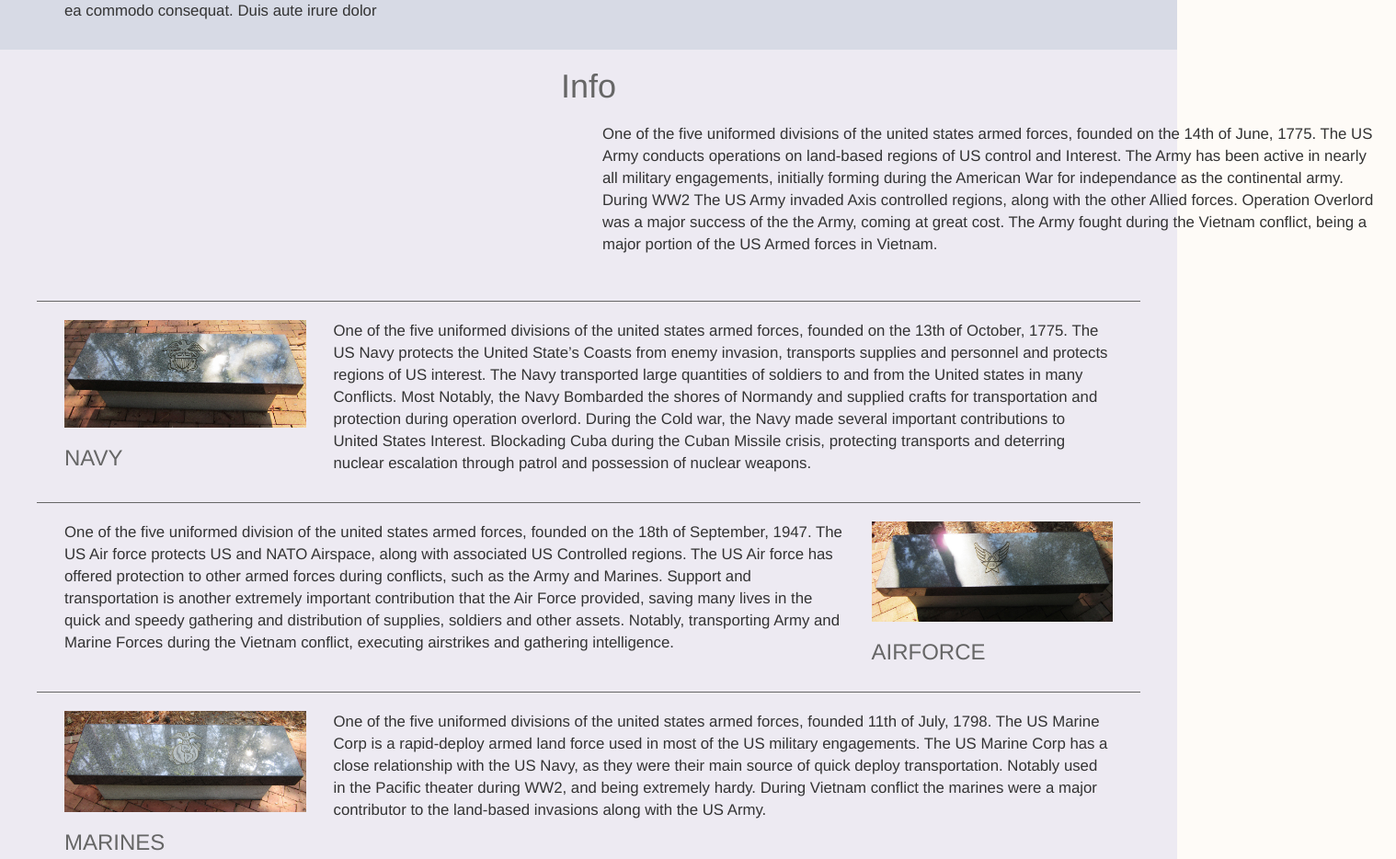
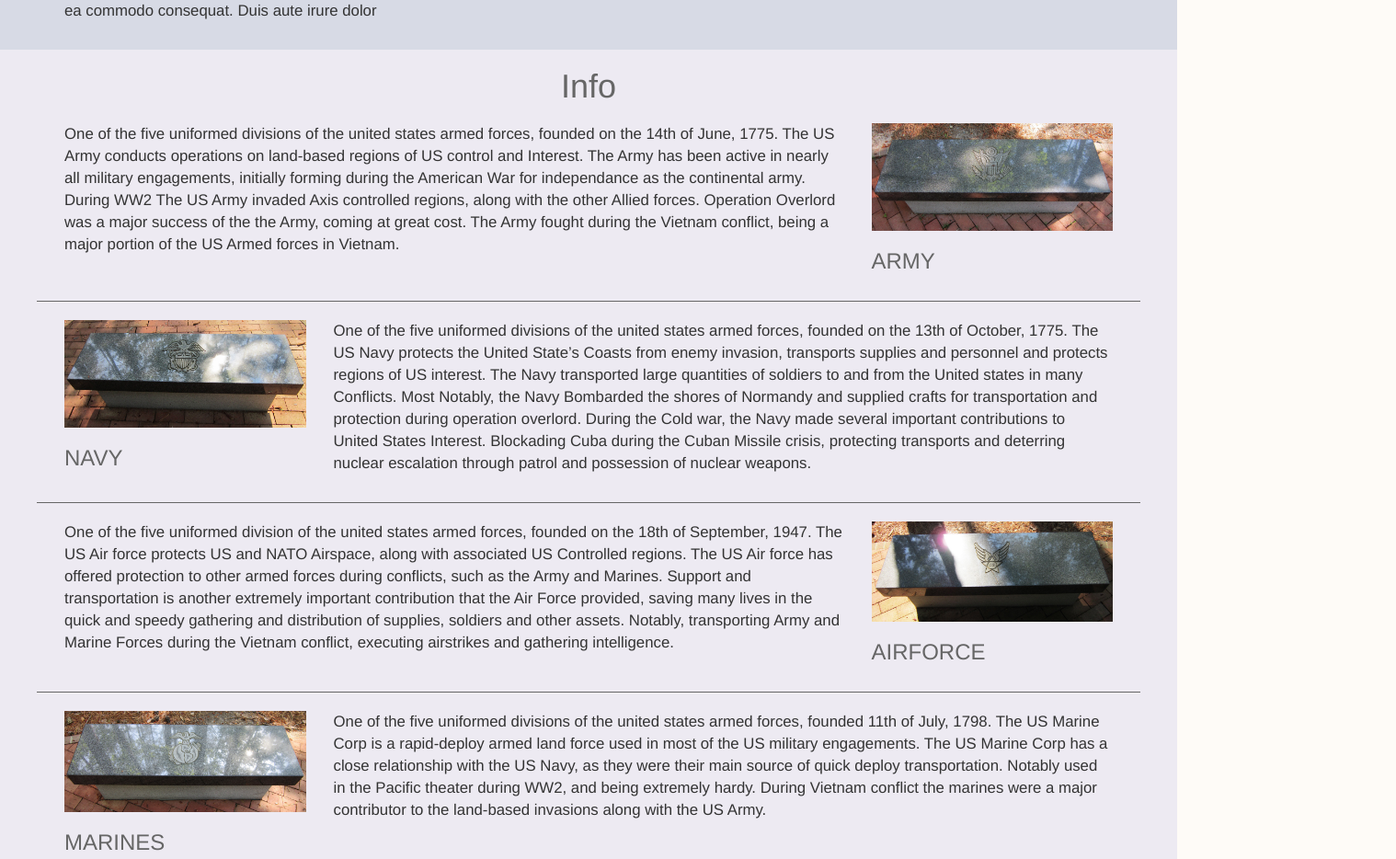
Before and after one commit to iaindixon/veteransWebsite, a plain HTML site: page index.html in a window 1280 px wide. Shown: the part 2120-3054 px from the top of the page at 92% size, 1518 px wide, since content can reach past the window. Drawn offline with Linux system fonts and the light colour scheme.

Commit message:
Info - Army
Fixed screw up with the army section, had push and pull mixed around.

```diff
--- a/CSS/main.css
+++ b/CSS/main.css
@@ -47,8 +47,6 @@ body {
     z-index: 1000;
     background: #0C0C0C;
     border-bottom: 1px solid #666;
-
-/*linear-gradient(to bottom,#F2F2F2 0,#FEFBF7 100%) - 0C0C0C - 271F30*/
 }
 #header > a > .comptuer {
     display: block;
--- a/index.html
+++ b/index.html
@@ -61,11 +61,11 @@
             <div id="info" class="superSection">
                 <h1 class="section">Info</h1>
                 <div id="army" class="container row content">
-                   <div class="col-md-3 col-md-pull-9">
+                   <div class="col-md-3 col-md-push-9">
                         <img class="img-responsive rPicture" src="pictures/armyBench.jpg">
                         <h3 class="rBranch">ARMY</h3>
                     </div>
-                    <div class="col-md-9 col-md-push-3">
+                    <div class="col-md-9 col-md-pull-3">
                         <p>One of the five uniformed divisions of the united states armed forces, founded on the 14th of June, 1775. The US Army conducts operations on land-based regions of US control and Interest. The Army has been active in nearly all military engagements, initially forming during the American War for independance as the continental army. During WW2 The US Army invaded Axis controlled regions, along with the other Allied forces. Operation Overlord was a major success of the the Army, coming at great cost. The Army fought during the Vietnam conflict, being a major portion of the US Armed forces in Vietnam.</p>
                     </div>
                 </div>
```
